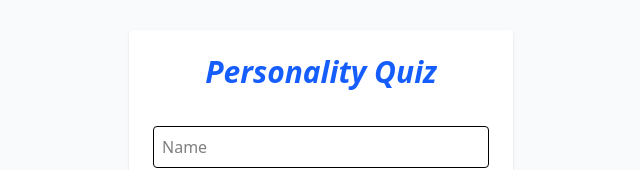
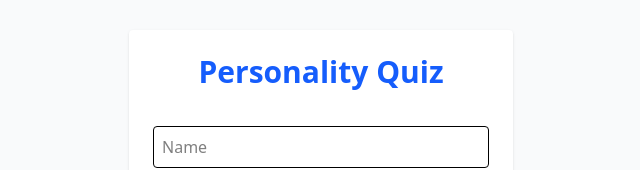
Before and after one commit to manishkew/Personality-quiz, a React (Vite) app in the folder frontend/: page / in a window 1280 px wide. Shown: the part 182-352 px from the top of the page, without its empty margins (319-959 px from the left). Built offline with nearby package versions, Linux system fonts and the light colour scheme.

Commit message:
chnages in Quiz form h1 css

```diff
--- a/frontend/src/componets/QuizForm.jsx
+++ b/frontend/src/componets/QuizForm.jsx
@@ -46,7 +46,7 @@
       onSubmit={handleSubmit}
       className="flex flex-col gap-3 w-full max-w-sm bg-white p-6 rounded shadow"
     >
-    <h1 className="text-3xl font-bold italic text-center mb-6 text-blue-600">Personality Quiz</h1>
+    <h1 className="text-3xl font-bold text-center mb-6 text-blue-600">Personality Quiz</h1>
       <input
         type="text"
         name="name"
```
